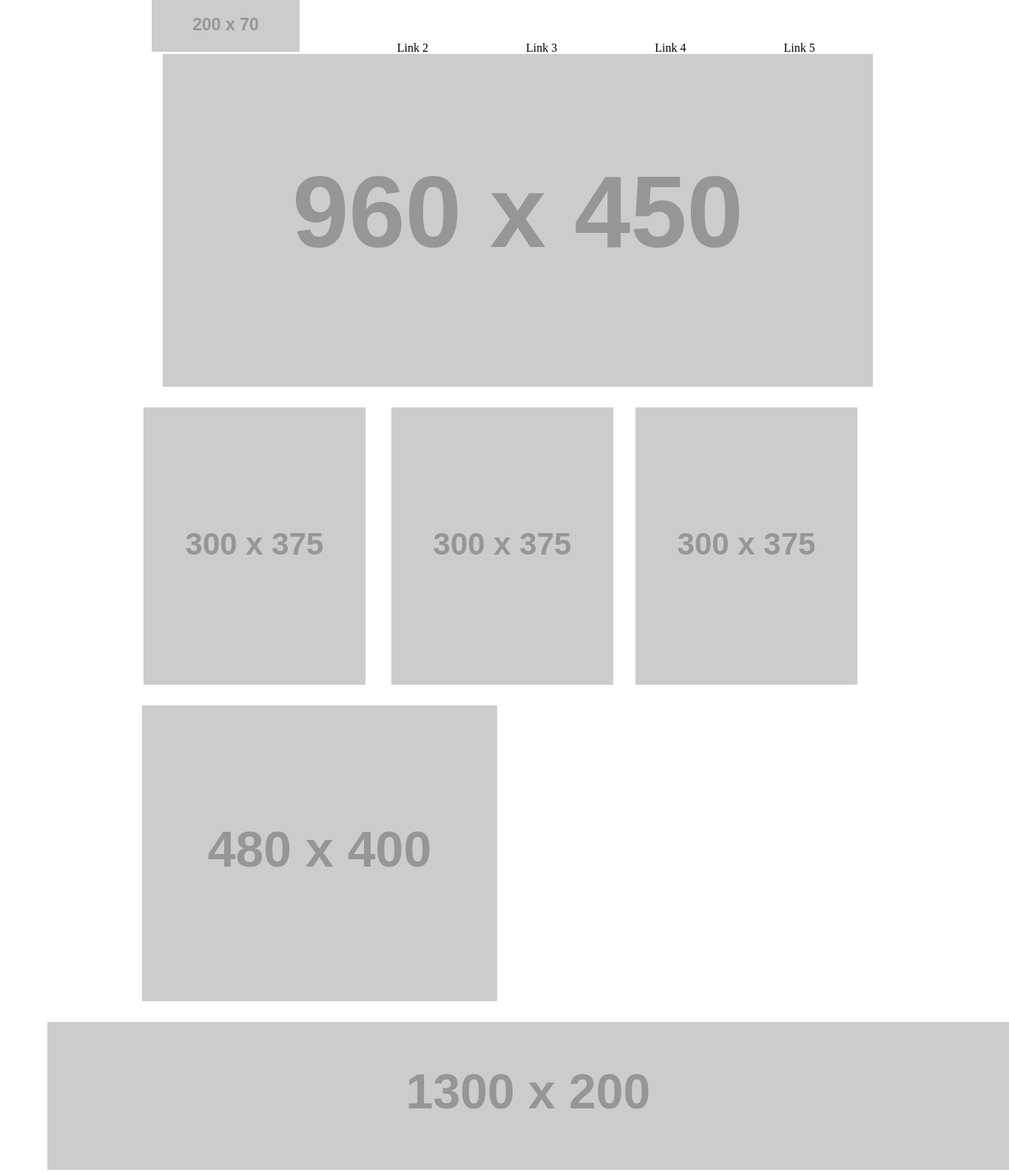
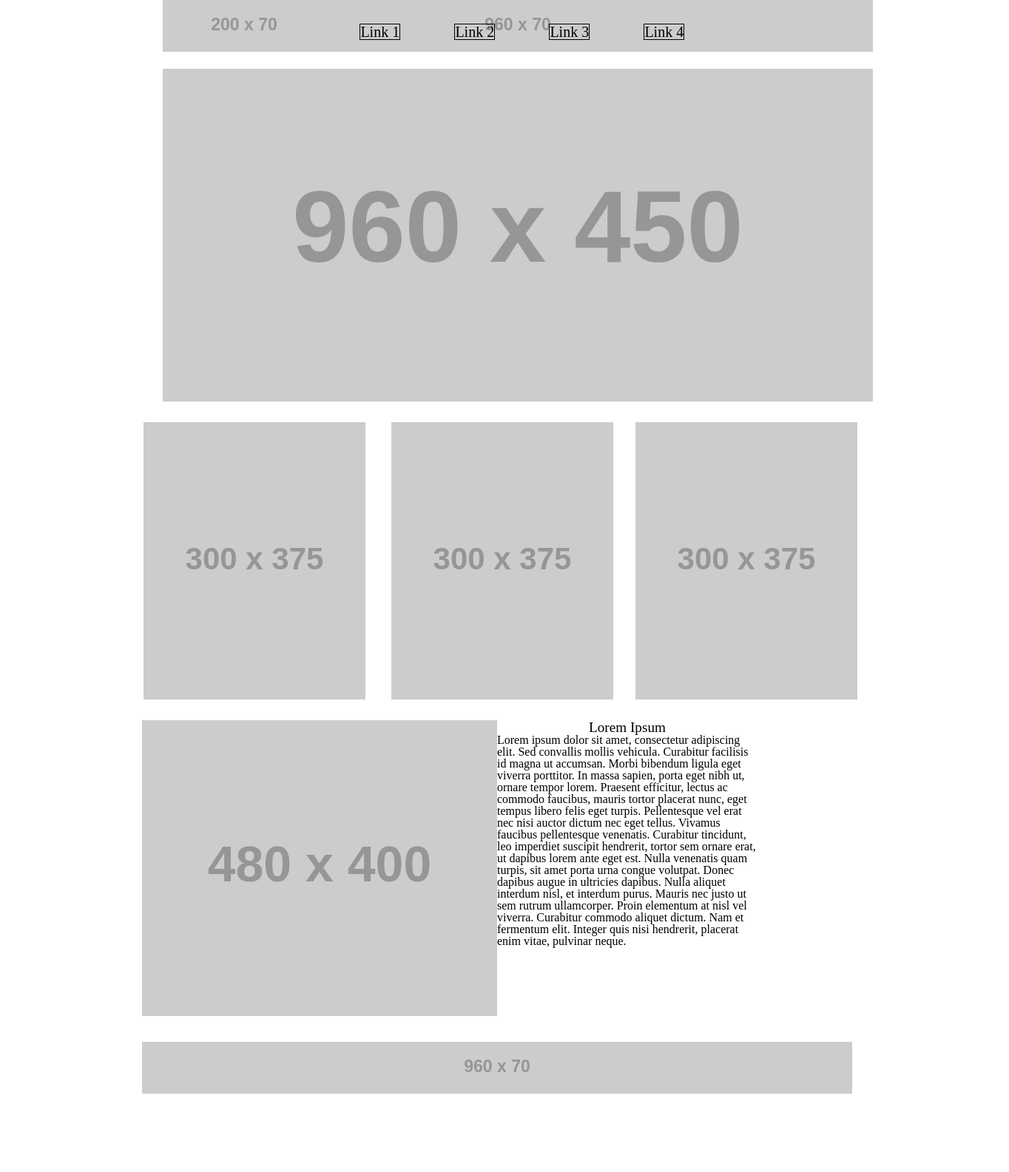
Before and after one commit to Omac092627/wireframe-practice, a plain HTML site: page index.html in a window 1280 px wide. Shown: the whole page at 74% size, 1364 px wide, since content can reach past the window. After the commit the page ends 1482 px from the top, so only its background shows below. Drawn offline with Linux system fonts and the light colour scheme; placeholder pictures from the web are drawn by us.

Commit message:
looking good so far

```diff
--- a/css/style.css
+++ b/css/style.css
@@ -1,13 +1,49 @@
-#head{
-display: inline;
-margin-left: 10%
 
 
+#image1{
+  position: relative;
+  max-width: 960px;
+  margin-left: 220px;
+
+}
+#head{
+  position: absolute;
+  float: left;
+  margin-left: 38%;
+  top: 4%;
+  border: 1px black solid;
+  font-size: 20px;
+}
+#head1{
+  position: absolute;
+  margin-left: 48%;
+  top: 4%;
+  border: 1px black solid;
+  font-size: 20px;
+}
+
+#head2{
+  position: absolute;
+  margin-left: 58%;
+  top: 4%;
+  border: 1px black solid;
+  font-size: 20px;
+}
+
+#head3{
+  position: absolute;
+  margin-left: 68%;
+  top: 4%;
+  border: 1px black solid;
+  font-size: 20px;
 }
 
 #logo{
-  display: inline;
-  margin-left: 16%;
+  position: absolute;
+  float: left;
+  margin-left: 18%;
+  top: 0px;
+
 }
 
 #small1{
@@ -29,17 +65,35 @@ margin-left: 10%
 #big{
   margin-left: 220px;
   margin-right: 220px;
+  margin-top: 20px
 }
 
 #big2{
   margin-left:15%;
   margin-bottom: 25px;
+  float: left;
 }
 
 #foot{
-  margin-left: 5%;
+  margin-left: 15%;
+  position: absolute;
+  margin-top: 10%;
 }
 
-body{
+#lorem{
+ margin-left: 50%;
+ margin-right: 20%;
+}
 
+#loremHead{
+  text-align: center;
+  font-size: larger;
+  text-emphasis: bold;
 }
+
+#loremBody:hover{
+  height: 200px;
+  overflow-y: scroll;
+  font-size: larger;
+  background-color: bisque;
+}
--- a/index.html
+++ b/index.html
@@ -6,46 +6,62 @@
   <link rel="stylesheet" type="text/css" href="css/reset.css">
   <link rel="stylesheet" type="text/css" href="css/style.css">
 </head>
+
 <header>
+  <img style="width: 100%;" id="image1" src="https://via.placeholder.com/960x70">
   <nav>
 
-    <li id="logo"> <a href="https://via.placeholder.com/200x70"><img src="https://via.placeholder.com/200x70"></a>
-    </li>
+    <ul>
+      <li id="logo"><img src="https://via.placeholder.com/200x70"></li>
+      <li id="head"> Link 1</li>
 
+      <li id="head1"> Link 2</li>
 
-    <li id="head"> Link 2</li>
-    <li id="head"> Link 3</li>
-    <li id="head"> Link 4</li>
-    <li id="head"> Link 5</li>
+      <li id="head2"> Link 3</li>
 
+      <li id="head3"> Link 4</li>
+    </ul>
   </nav>
 
 </header>
 
 <body>
   <section id="big">
-    <a href="https://via.placeholder.com/960x450"><img src="https://via.placeholder.com/960x450"></a>
+    <img src="https://via.placeholder.com/960x450">
   </section>
   <section id="small1">
-    <a href="https://via.placeholder.com/300x375"><img src="https://via.placeholder.com/300x375"></a>
+    <img src="https://via.placeholder.com/300x375">
   </section>
   <section id="small2">
-    <a href="https://via.placeholder.com/300x375"><img src="https://via.placeholder.com/300x375"></a>
+    <img src="https://via.placeholder.com/300x375">
   </section>
   <section id="small3">
-    <a href="https://via.placeholder.com/300x375"><img src="https://via.placeholder.com/300x375"></a>
+    <img src="https://via.placeholder.com/300x375">
   </section>
   <section id="big2">
-    <a href="https://via.placeholder.com/480x400"><img src="https://via.placeholder.com/480x400"></a>
+    <img src="https://via.placeholder.com/480x400">
   </section>
-  <section>
-
+  <section id="lorem">
+    <header id="loremHead">
+      <p>Lorem Ipsum</p>
+    </header>
+    <p id="loremBody">Lorem ipsum dolor sit amet, consectetur adipiscing elit. Sed convallis mollis vehicula. Curabitur
+      facilisis id
+      magna ut
+      accumsan. Morbi bibendum ligula eget viverra porttitor. In massa sapien, porta eget nibh ut, ornare tempor lorem.
+      Praesent efficitur, lectus ac commodo faucibus, mauris tortor placerat nunc, eget tempus libero felis eget turpis.
+      Pellentesque vel erat nec nisi auctor dictum nec eget tellus. Vivamus faucibus pellentesque venenatis. Curabitur
+      tincidunt, leo imperdiet suscipit hendrerit, tortor sem ornare erat, ut dapibus lorem ante eget est. Nulla
+      venenatis
+      quam turpis, sit amet porta urna congue volutpat. Donec dapibus augue in ultricies dapibus. Nulla aliquet interdum
+      nisl,
+      et interdum purus. Mauris nec justo ut sem rutrum ullamcorper. Proin elementum at nisl vel viverra. Curabitur
+      commodo
+      aliquet dictum. Nam et fermentum elit. Integer quis nisi hendrerit, placerat enim vitae, pulvinar neque.</p>
   </section>
 </body>
-<footer>
-  <section id="foot">
-    <a href="https://via.placeholder.com/1300x200"><img src="https://via.placeholder.com/1300x200"></a>
-  </section>
+<footer id="foot">
+  <img style="width: 100%;" src="https://via.placeholder.com/960x70">
 </footer>
 
 </html>
```
